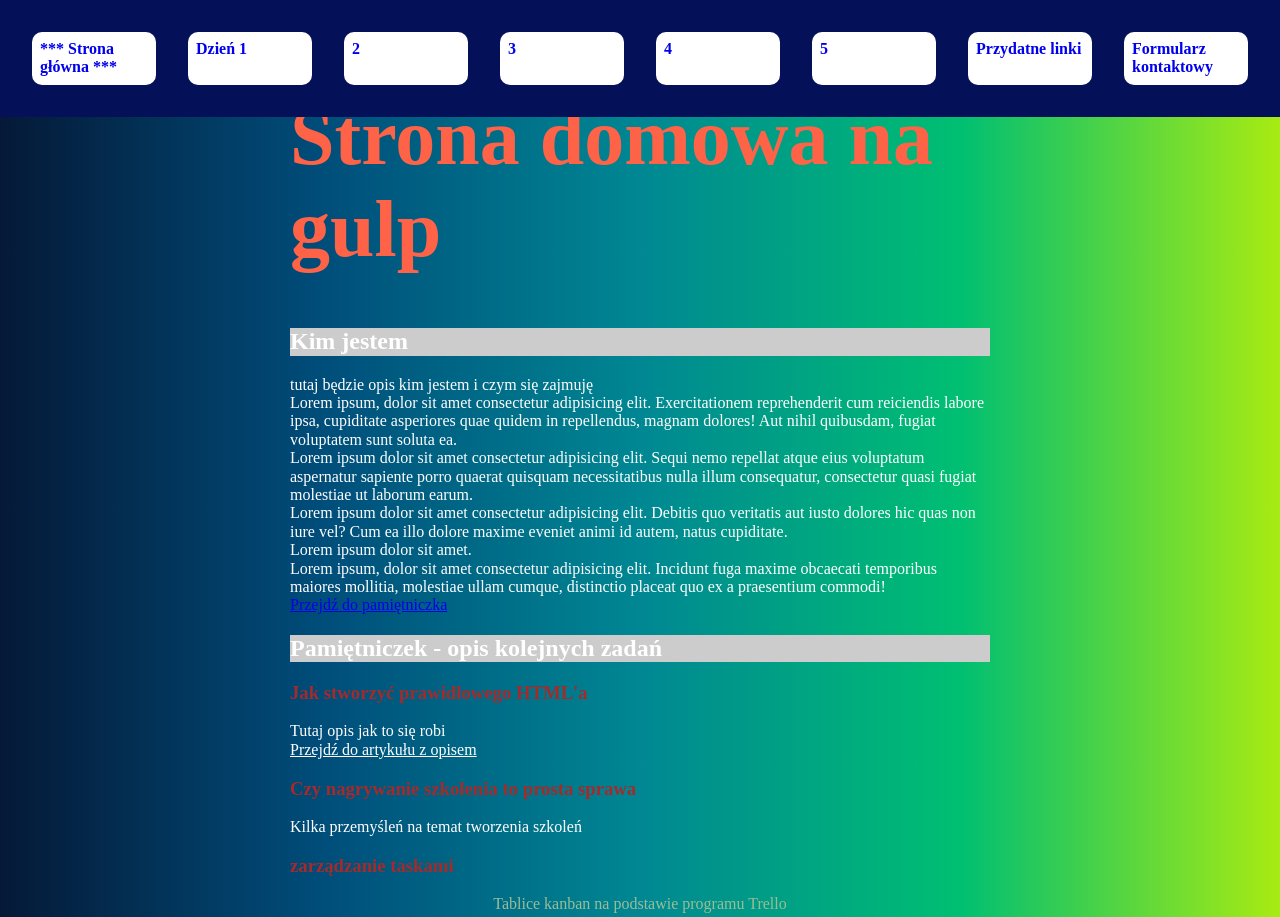
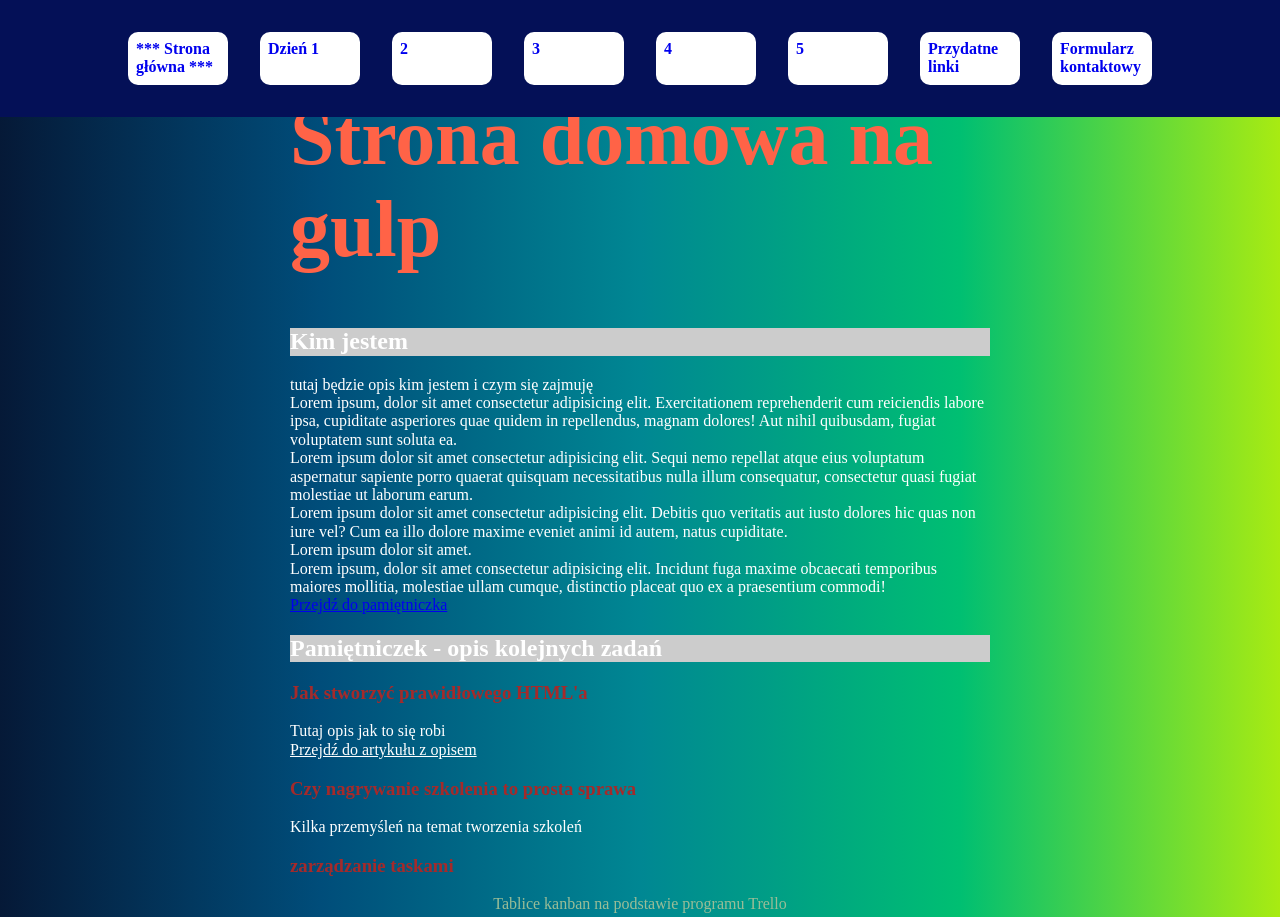
Before and after one commit to druszkiewicz/homepage-gulp, a website: page src/content/index.html in a window 1280 px wide. Shown: the top 917 px of the page. Drawn offline with nearby package versions, Linux system fonts and the light colour scheme; files that its build step writes are made by us from their sources; files whose address does not match are found by name.

Commit message:
fix: nav__item change max-width

```diff
--- a/src/scss/main.scss
+++ b/src/scss/main.scss
@@ -123,7 +123,7 @@ p {
    display: flex;
    /* align-items: center; */
    justify-content: center;
-   justify-content: space-between;
+   // justify-content: space-between;
    // justify-content: space-around;
    /* align-content: center;
    align-items: center; */
@@ -131,7 +131,7 @@ p {
 
 .navigation__item {
    width: 100%;
-   max-width: 700px;
+   max-width: 100px;
    display: block;
    margin: 0 16px;
    padding: 8px;
```
Also changed, not shown: 1 other file.
